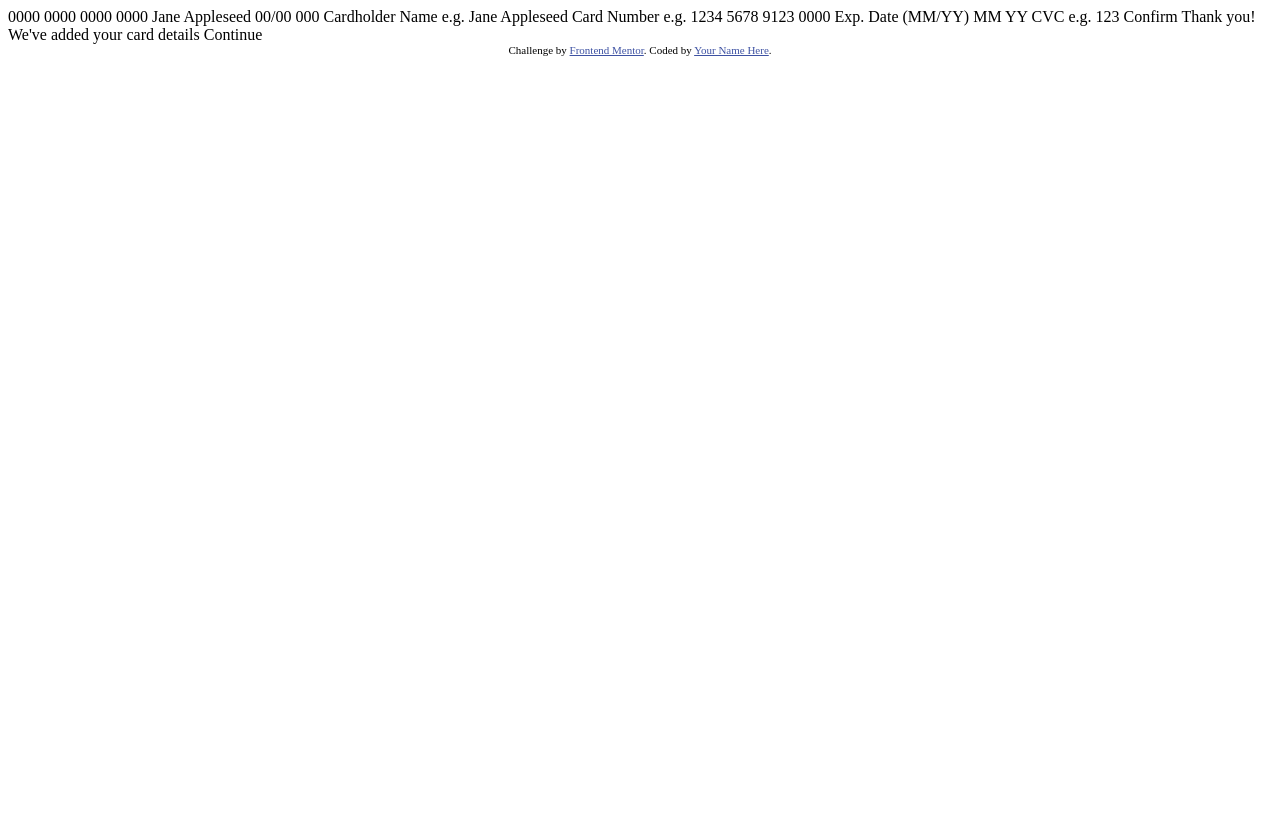
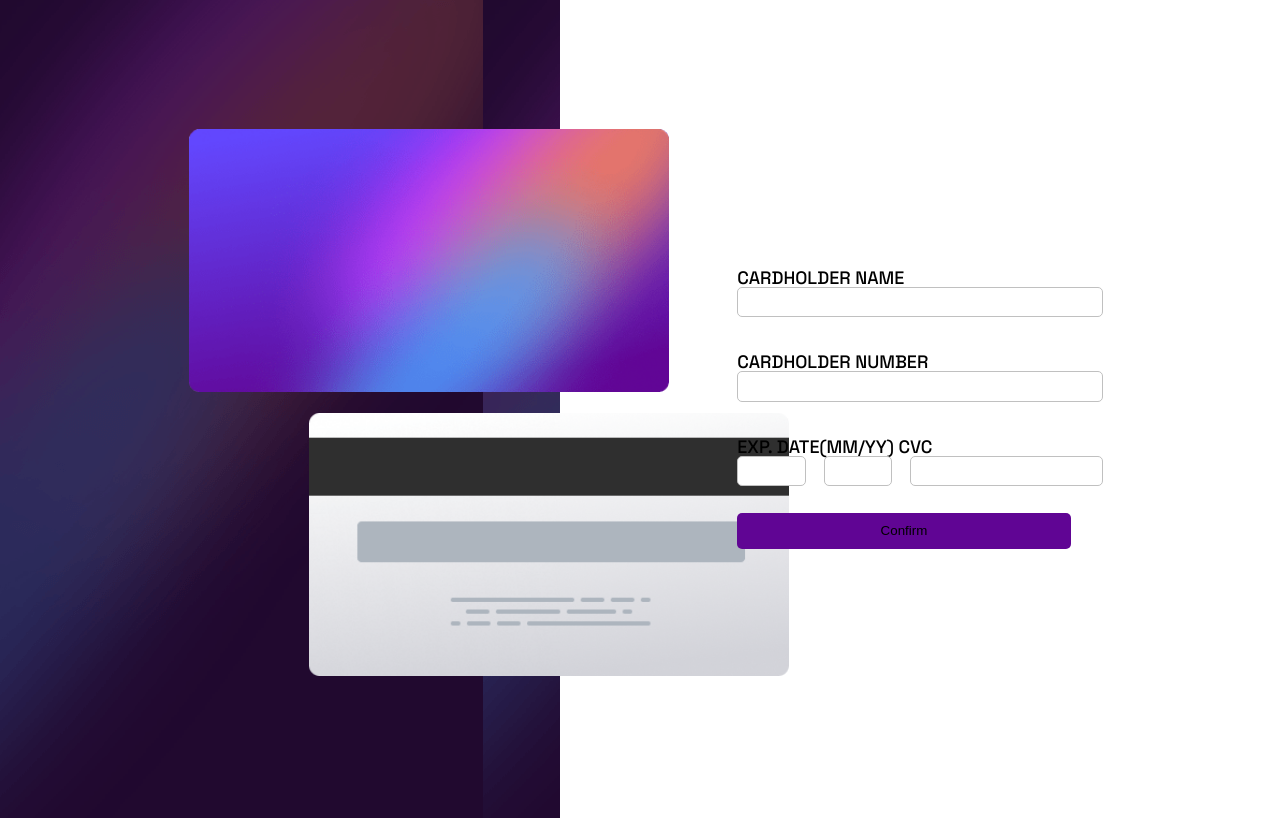
Before and after one commit to thalisson-sousa/interactive-card-details-form-main, a plain HTML site: page index.html in a window 1280 px wide. Drawn offline with Linux system fonts and the light colour scheme.

Commit message:
layout pronto

```diff
--- a/index.html
+++ b/index.html
@@ -3,9 +3,12 @@
 <head>
   <meta charset="UTF-8">
   <meta name="viewport" content="width=device-width, initial-scale=1.0"> <!-- displays site properly based on user's device -->
-
   <link rel="icon" type="image/png" sizes="32x32" href="./images/favicon-32x32.png">
-
+  <link rel="stylesheet" href="styles/reset.css">
+  <link rel="stylesheet" href="styles/styles.css">
+  <link rel="preconnect" href="https://fonts.googleapis.com">
+  <link rel="preconnect" href="https://fonts.gstatic.com" crossorigin>
+  <link href="https://fonts.googleapis.com/css2?family=Space+Grotesk:wght@500&display=swap" rel="stylesheet">
   <title>Frontend Mentor | Interactive card details form</title>
 
   <!-- Feel free to remove these styles or customise in your own stylesheet 👍 -->
@@ -15,37 +18,54 @@
   </style>
 </head>
 <body>
+<main class="dashboard">
+  <section class="barra__lateral">
+    <div class="cards">
+      <img src="/interactive-card-details-form-main/images/bg-card-front.png" class="card1">
+    </div>
 
-  0000 0000 0000 0000
-  Jane Appleseed
-  00/00
+    <div class="cards">
+      <img src="/interactive-card-details-form-main/images/bg-card-back.png" class="card2">
+    </div>
 
-  000
+  </section>
 
-  Cardholder Name
-  e.g. Jane Appleseed
+  <section class="formulario">
+    <form class="principal__formulario">
+      <fieldset class="formulario__campo">
+        <label class="campo__etiqueta" for="nome">CARDHOLDER NAME</label>
+        <input name="nome" id="nome" class="campo__escrita" type="text" minlength="3" required />
+        <span class="mensagem-erro"></span>
+      </fieldset>
 
-  Card Number
-  e.g. 1234 5678 9123 0000
+      <fieldset class="formulario__campo">
+        <label class="campo__etiqueta" for="cardNumber">CARDHOLDER NUMBER</label>
+        <input name="cardNumber" id="cardNumber" class="campo__escrita" type="number" minlength="3" required />
+        <span class="mensagem-erro"></span>
+      </fieldset>
 
-  Exp. Date (MM/YY)
-  MM
-  YY
+      <fieldset class="formulario__campo">
+        <div>
+          <label class="campo__etiqueta" for="infoCard">EXP. DATE(MM/YY) </label>
+          <label class="campo__etiqueta" for="cvc">CVC</label>
+        </div>
+        <div>
+          <input name="infoCard" id="infoCard" class="campo__escrita" type="number" minlength="3" required />
+          <input name="infoCard" id="infoCard" class="campo__escrita" type="number" minlength="3" required />
+          <input name="cvc" id="cvc" class="campo__escrita" type="number" minlength="3" required />
+        </div>
+        <span class="mensagem-erro"></span>
 
-  CVC
-  e.g. 123
+        <div>
+          <input value="Confirm" class="formulario__botao" id="enviar" data-botao-enviar type="submit">
+          <span class="mensagem-erro"></span>
+        </div>
+      </fieldset>
 
-  Confirm
+    </form>
+  </section>
 
-  <!-- Completed state start -->
+</main>
 
-  Thank you!
-  We've added your card details
-  Continue
-
-  <div class="attribution">
-    Challenge by <a href="https://www.frontendmentor.io?ref=challenge" target="_blank">Frontend Mentor</a>.
-    Coded by <a href="#">Your Name Here</a>.
-  </div>
 </body>
 </html>
--- /dev/null
+++ b/styles/reset.css
@@ -0,0 +1,48 @@
+/* http://meyerweb.com/eric/tools/css/reset/
+   v2.0 | 20110126
+   License: none (public domain)
+*/
+
+html, body, div, span, applet, object, iframe,
+h1, h2, h3, h4, h5, h6, p, blockquote, pre,
+a, abbr, acronym, address, big, cite, code,
+del, dfn, em, img, ins, kbd, q, s, samp,
+small, strike, strong, sub, sup, tt, var,
+b, u, i, center,
+dl, dt, dd, ol, ul, li,
+fieldset, form, label, legend,
+table, caption, tbody, tfoot, thead, tr, th, td,
+article, aside, canvas, details, embed,
+figure, figcaption, footer, header, hgroup,
+menu, nav, output, ruby, section, summary,
+time, mark, audio, video {
+	margin: 0;
+	padding: 0;
+	border: 0;
+	font-size: 100%;
+	font: inherit;
+	vertical-align: baseline;
+}
+/* HTML5 display-role reset for older browsers */
+article, aside, details, figcaption, figure,
+footer, header, hgroup, menu, nav, section {
+	display: block;
+}
+body {
+	line-height: 1;
+}
+ol, ul {
+	list-style: none;
+}
+blockquote, q {
+	quotes: none;
+}
+blockquote:before, blockquote:after,
+q:before, q:after {
+	content: '';
+	content: none;
+}
+table {
+	border-collapse: collapse;
+	border-spacing: 0;
+}
--- /dev/null
+++ b/styles/styles.css
@@ -0,0 +1,68 @@
+body {
+    font-family: 'Space Grotesk', sans-serif;
+    font-size: 18px;
+    font-weight: 500;
+}
+
+.dashboard {
+    display: flex;
+}
+
+.barra__lateral {
+    width: 70vh;
+    height: 1em;
+    padding-bottom: 100vh;
+    background-image: url(/interactive-card-details-form-main/images/bg-main-desktop.png);
+}
+
+.cards {
+    margin-left: 10em;
+    padding: 0.5em;
+}
+
+.card1{
+    width: 60vh;
+    margin-top: 15vh;
+}
+
+.card2{
+    width: 60vh;
+    margin-left: 15vh;
+}
+
+.formulario {
+    display: grid;
+    place-items: center;
+    margin: auto;
+}
+
+.principal__formulario {
+    display: block;
+    align-items: center;
+    justify-content: center;
+}
+
+.formulario__campo {
+    display: grid;
+    padding: 1em;
+}
+
+.campo__escrita {
+    border: 1px solid silver;
+    border-radius: 5px;
+    padding: 0.5em;
+}
+
+#infoCard {
+    width: 4em;
+    margin-right: 1em;
+}
+
+#enviar {
+    margin-top: 2em;
+    background-color: hsl(278, 94%, 30%);
+    width: 25em;
+    padding: 0.8em;
+    border-radius: 5px;
+    border: none;
+}
```
